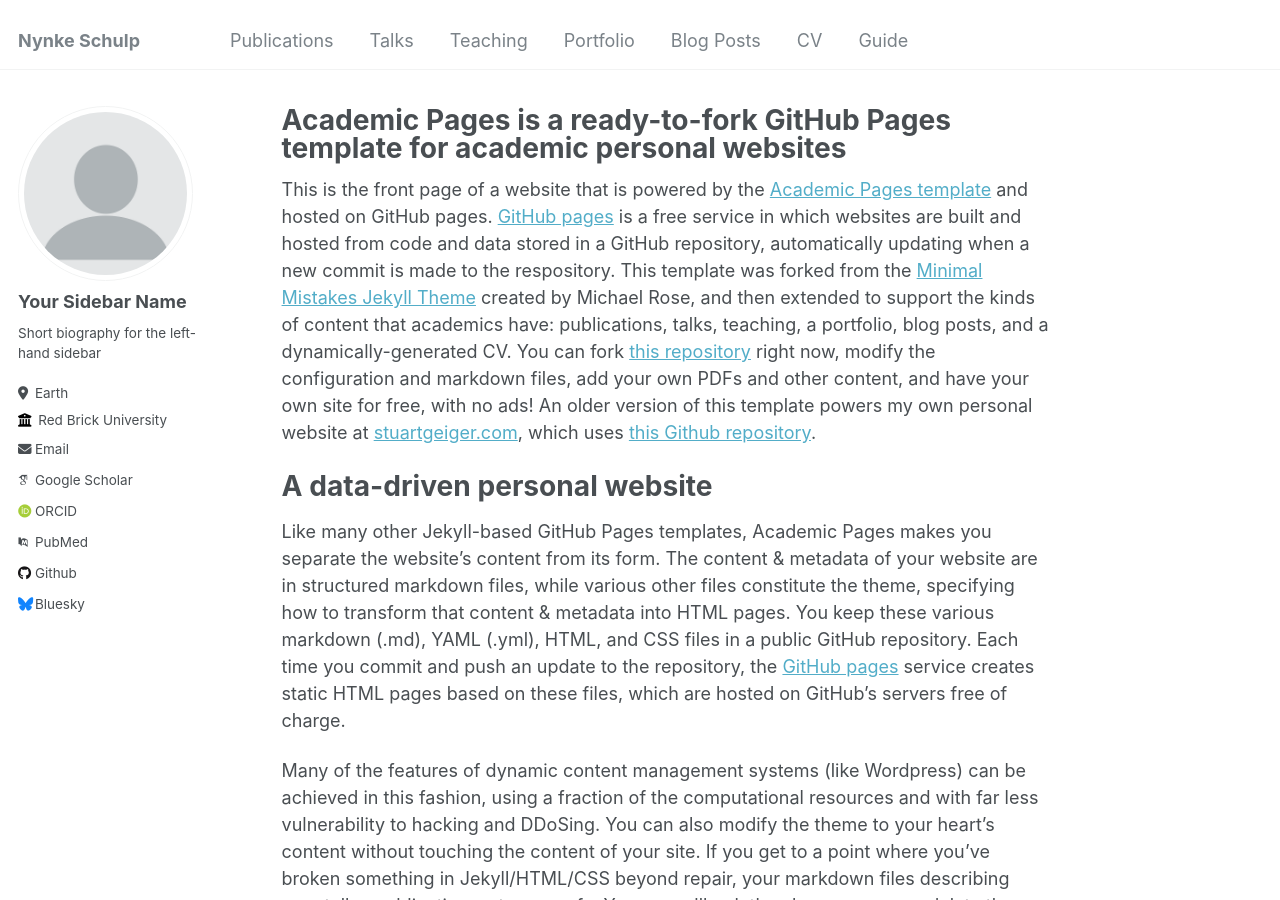
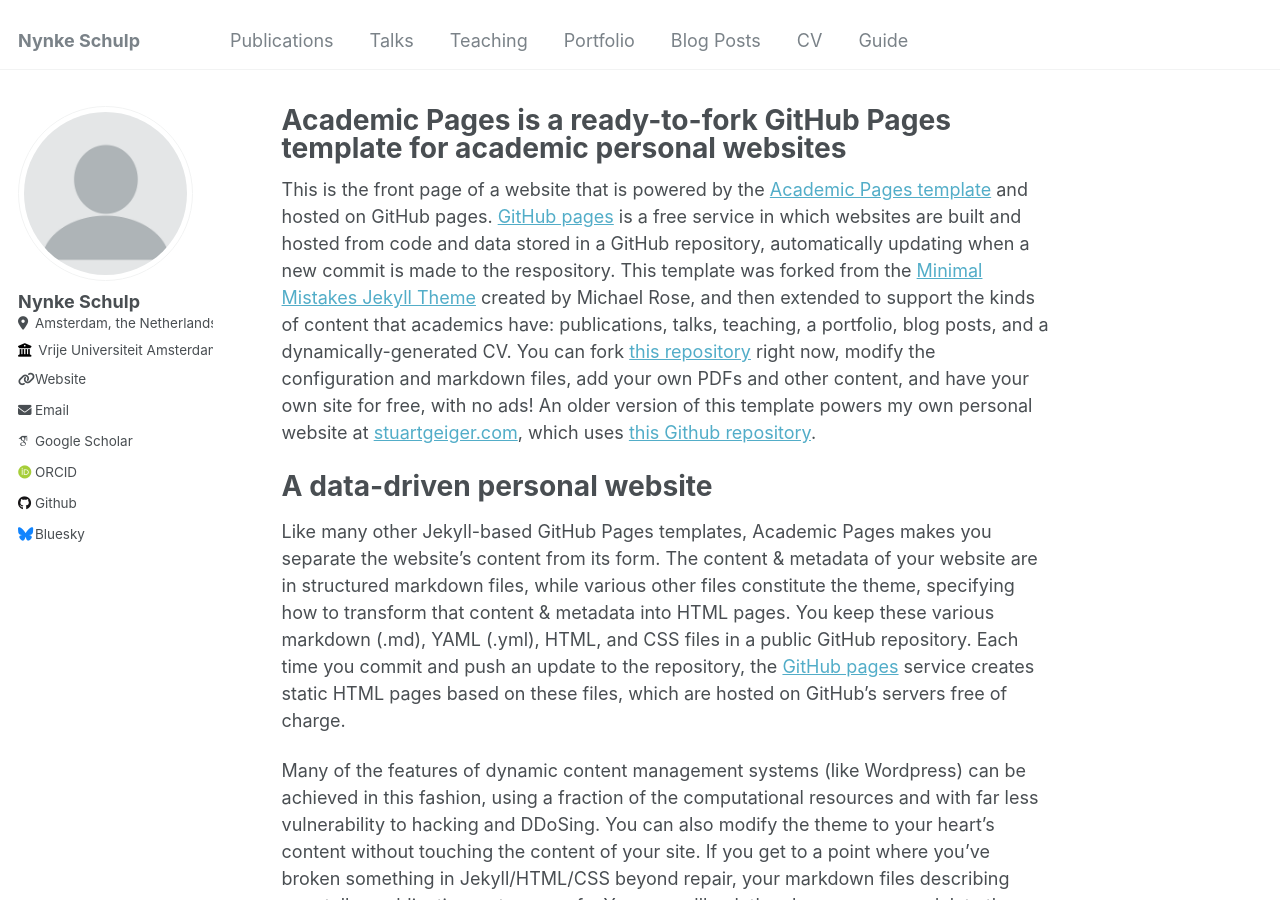
Before and after one commit to nynkeschulp/nynke, a Jekyll site: the page built from _pages/about.md, in a window 1280 px wide and 900 px high. Built offline with Jekyll 4.4.1, drawn with Linux system fonts in a browser that asks for light colours; some web fonts are replaced.

Commit message:
Update _config.yml

```diff
--- a/_config.yml
+++ b/_config.yml
@@ -22,22 +22,22 @@ repository               : "academicpages/academicpages.github.io"
 author:
   # Biographic information
   avatar           : "profile.png"
-  name             : "Your Sidebar Name"
-  pronouns         : # example: "she/her"
-  bio              : "Short biography for the left-hand sidebar"
-  location         : "Earth"
-  employer         : "Red Brick University"
-  uri              : # URL
-  email            : "none@example.org"
+  name             : "Nynke Schulp"
+  pronouns         :
+  bio              :
+  location         : "Amsterdam, the Netherlands"
+  employer         : "Vrije Universiteit Amsterdam"
+  uri              : https://research.vu.nl/en/persons/nynke-schulp
+  email            : "nynke.schulp@vu.nl"
 
   # Academic websites
-  arxiv            : # URL - Update with the correct link to your profile
-  googlescholar    : "https://scholar.google.com/citations?user=PS_CX0AAAAAJ"
-  impactstory      : # URL
-  orcid            : "http://orcid.org/yourorcidurl"
-  semantic         : # URL
-  pubmed           : "https://www.ncbi.nlm.nih.gov/pubmed/?term=john+snow"
-  researchgate     : # URL
+  arxiv            :
+  googlescholar    : "https://scholar.google.com/citations?hl=en&user=r-mZV6sAAAAJ&view_op=list_works&sortby=pubdate"
+  impactstory      :
+  orcid            : "https://orcid.org/0000-0002-5068-8566"
+  semantic         :
+  pubmed           :
+  researchgate     :
 
   # Repositories and software development
   bitbucket        : # Username - Update with your username on the site
```
